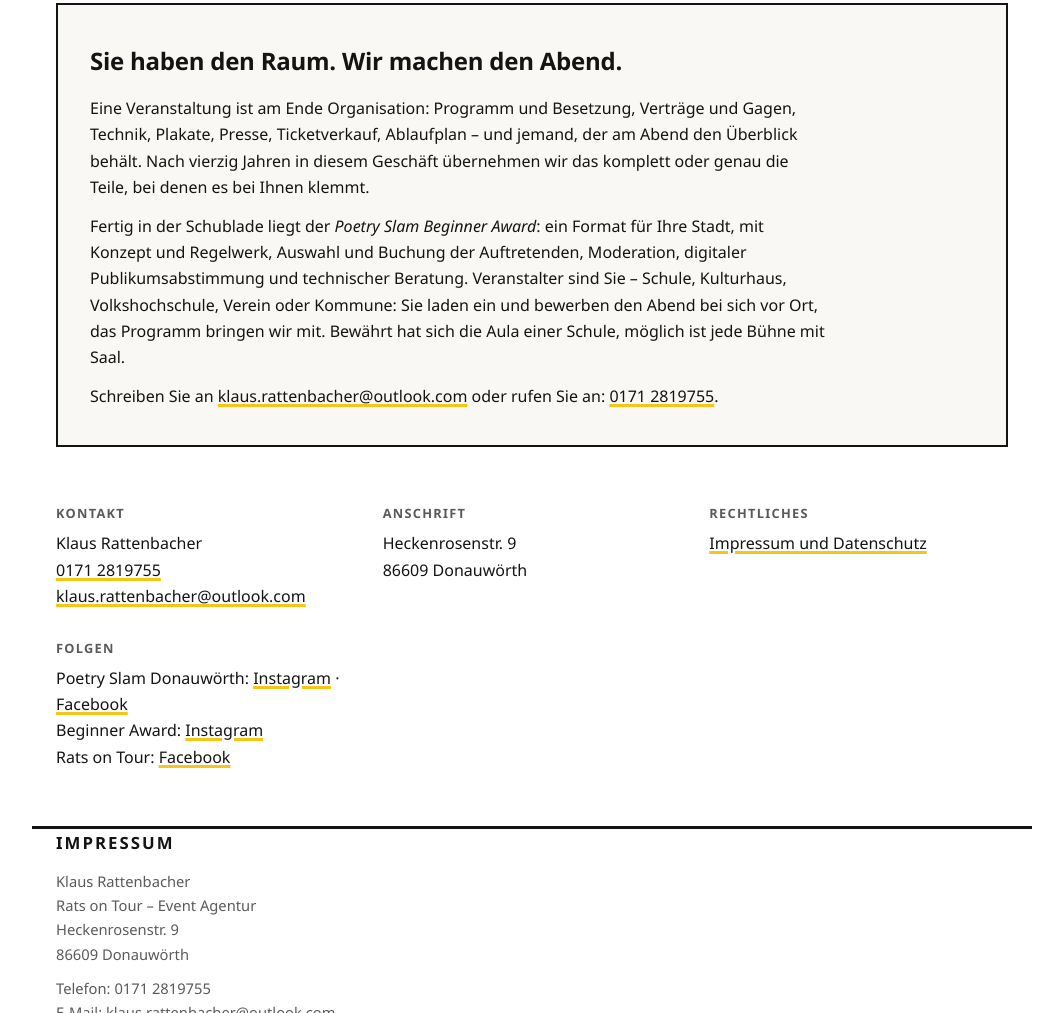
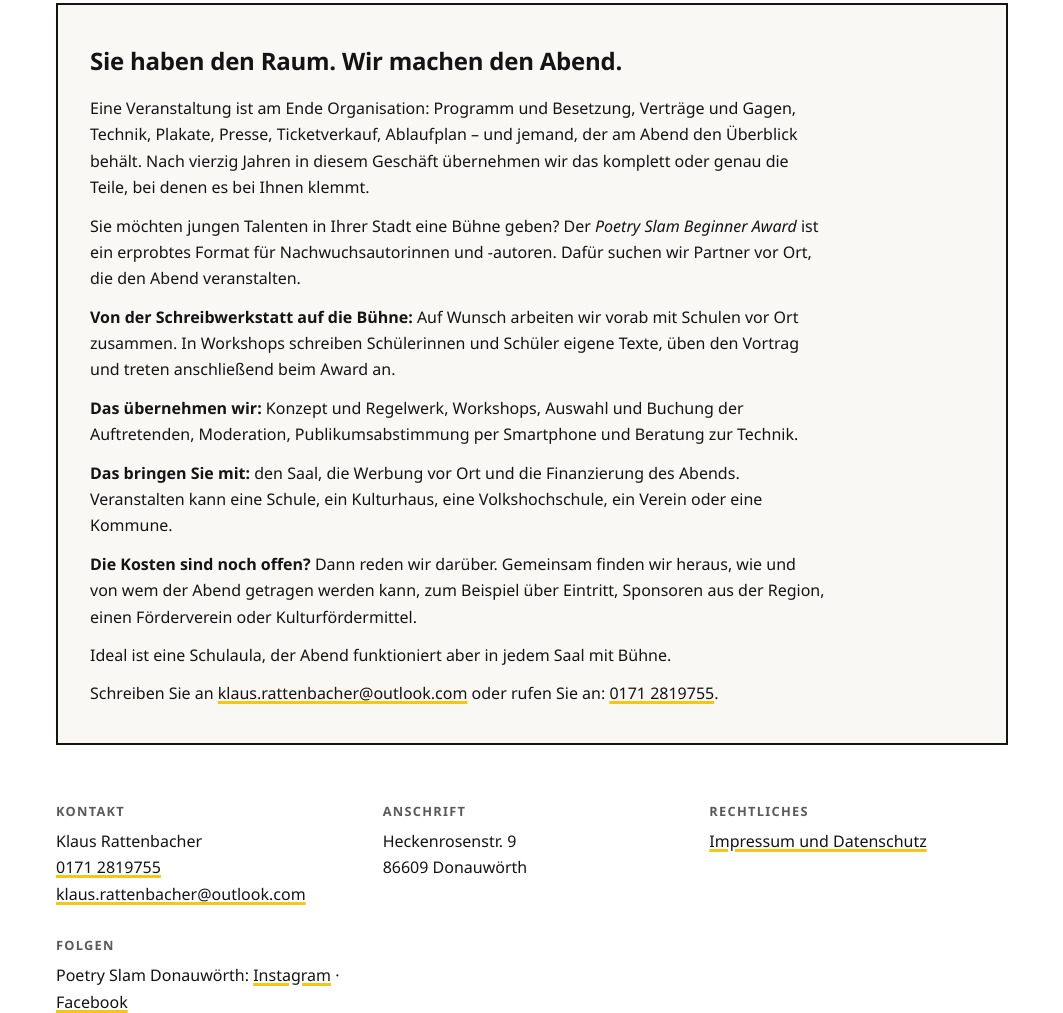
Before and after one commit to klausrattenbacher/rats-on-tour.de, a plain HTML site: page index.html in a window 1280 px wide. Shown: the part 1598-2611 px from the top of the page, without its empty margins (108-1171 px from the left). Drawn offline with Linux system fonts and the light colour scheme.

Commit message:
Beginner Award: Werkstatt, Aufgabenteilung, Kosten (26.11.2026)

```diff
--- a/index.html
+++ b/index.html
@@ -316,12 +316,32 @@
             komplett oder genau die Teile, bei denen es bei Ihnen klemmt.
         </p>
         <p>
-            Fertig in der Schublade liegt der <em>Poetry Slam Beginner Award</em>: ein Format für
-            Ihre Stadt, mit Konzept und Regelwerk, Auswahl und Buchung der Auftretenden,
-            Moderation, digitaler Publikumsabstimmung und technischer Beratung. Veranstalter sind
-            Sie – Schule, Kulturhaus, Volkshochschule, Verein oder Kommune: Sie laden ein und
-            bewerben den Abend bei sich vor Ort, das Programm bringen wir mit. Bewährt hat sich
-            die Aula einer Schule, möglich ist jede Bühne mit Saal.
+            Sie möchten jungen Talenten in Ihrer Stadt eine Bühne geben? Der
+            <em>Poetry Slam Beginner Award</em> ist ein erprobtes Format für Nachwuchsautorinnen
+            und -autoren. Dafür suchen wir Partner vor Ort, die den Abend veranstalten.
+        </p>
+        <p>
+            <strong>Von der Schreibwerkstatt auf die Bühne:</strong> Auf Wunsch arbeiten wir vorab
+            mit Schulen vor Ort zusammen. In Workshops schreiben Schülerinnen und Schüler eigene
+            Texte, üben den Vortrag und treten anschließend beim Award an.
+        </p>
+        <p>
+            <strong>Das übernehmen wir:</strong> Konzept und Regelwerk, Workshops, Auswahl und
+            Buchung der Auftretenden, Moderation, Publikumsabstimmung per Smartphone und Beratung
+            zur Technik.
+        </p>
+        <p>
+            <strong>Das bringen Sie mit:</strong> den Saal, die Werbung vor Ort und die
+            Finanzierung des Abends. Veranstalten kann eine Schule, ein Kulturhaus, eine
+            Volkshochschule, ein Verein oder eine Kommune.
+        </p>
+        <p>
+            <strong>Die Kosten sind noch offen?</strong> Dann reden wir darüber. Gemeinsam finden
+            wir heraus, wie und von wem der Abend getragen werden kann, zum Beispiel über
+            Eintritt, Sponsoren aus der Region, einen Förderverein oder Kulturfördermittel.
+        </p>
+        <p>
+            Ideal ist eine Schulaula, der Abend funktioniert aber in jedem Saal mit Bühne.
         </p>
         <p>
             Schreiben Sie an
```
